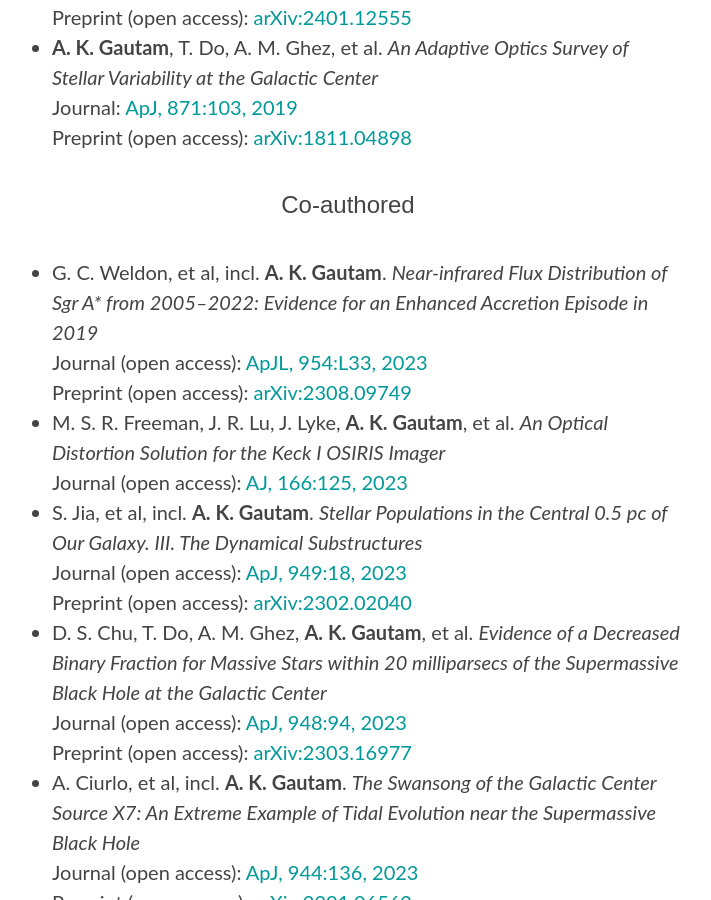
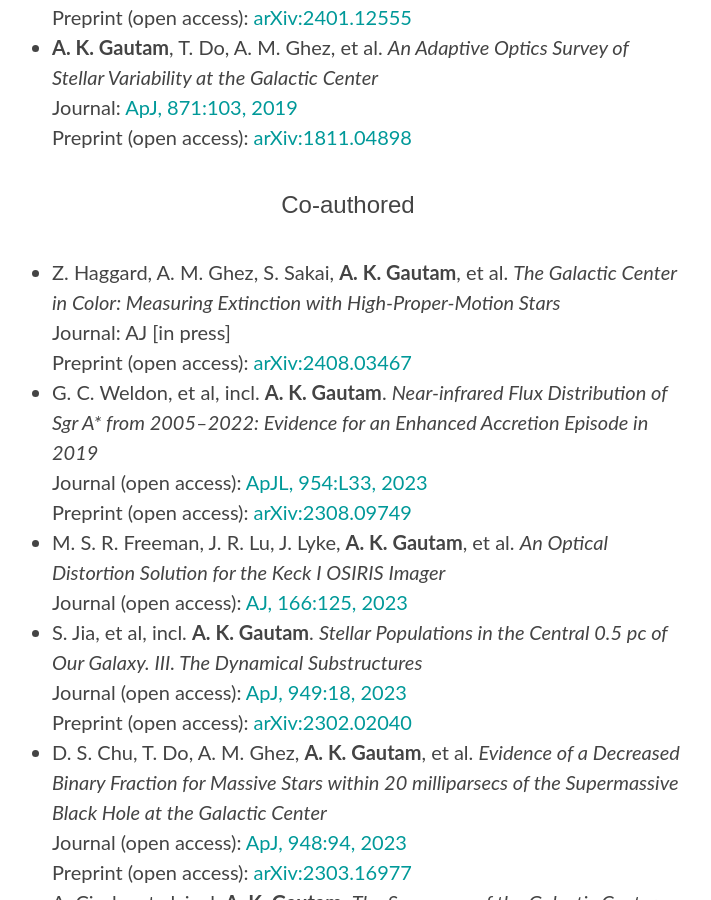
Before and after one commit to abhimat/abhimat.github.io, a Jekyll site: the page built from research/index.md, in a window 1280 px wide and 900 px high, scrolled down 481 px. Shown: the whole window, without its empty margins (292-1003 px from the left). Built offline with Jekyll 4.4.1, drawn with Linux system fonts in a browser that asks for light colours; some web fonts are replaced.

Commit message:
Updated text and cv

```diff
--- a/research/index.md
+++ b/research/index.md
@@ -11,6 +11,7 @@ title: Research
 * **A. K. Gautam**, T. Do, A. M. Ghez, et al. *An Adaptive Optics Survey of Stellar Variability at the Galactic Center*<br>Journal: [ApJ, 871:103, 2019](https://doi.org/10.3847/1538-4357/aaf103)<br>Preprint (open access): [arXiv:1811.04898](https://arxiv.org/abs/1811.04898)
 
 ### Co-authored
+* Z. Haggard, A. M. Ghez, S. Sakai, **A. K. Gautam**, et al. *The Galactic Center in Color: Measuring Extinction with High-Proper-Motion Stars*<br>Journal: AJ [in press]<br>Preprint (open access): [arXiv:2408.03467](https://arxiv.org/abs/2408.03467)
 * G. C. Weldon, et al, incl. **A. K. Gautam**. *Near-infrared Flux Distribution of Sgr A\* from 2005–2022: Evidence for an Enhanced Accretion Episode in 2019*<br>Journal (open access): [ApJL, 954:L33, 2023](https://doi.org/10.3847/2041-8213/acf2f2)<br>Preprint (open access): [arXiv:2308.09749](https://arxiv.org/abs/2308.09749)
 * M. S. R. Freeman, J. R. Lu, J. Lyke, **A. K. Gautam**, et al. *An Optical Distortion Solution for the Keck I OSIRIS Imager*<br>Journal (open access): [AJ, 166:125, 2023](https://doi.org/10.3847/1538-3881/aceaf7)
 * S. Jia, et al, incl. **A. K. Gautam**. *Stellar Populations in the Central 0.5 pc of Our Galaxy. III. The Dynamical Substructures*<br>Journal (open access): [ApJ, 949:18, 2023](https://doi.org/10.3847/1538-4357/acb939)<br>Preprint (open access): [arXiv:2302.02040](https://arxiv.org/abs/2302.02040)
```
Also changed, not shown: software/index.md (+3 -1 lines), 1 other file.
